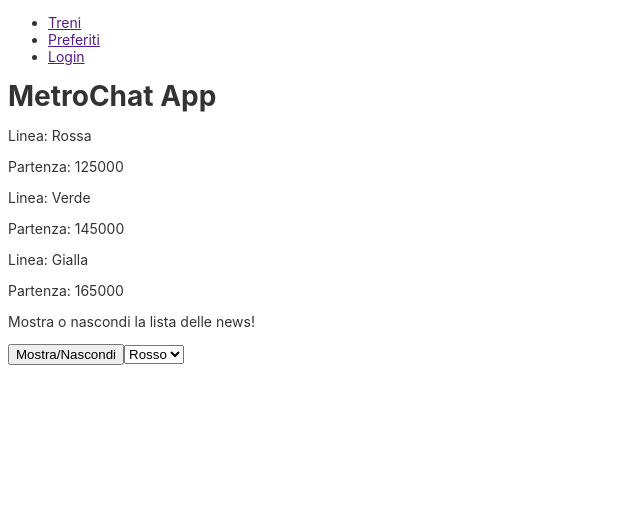
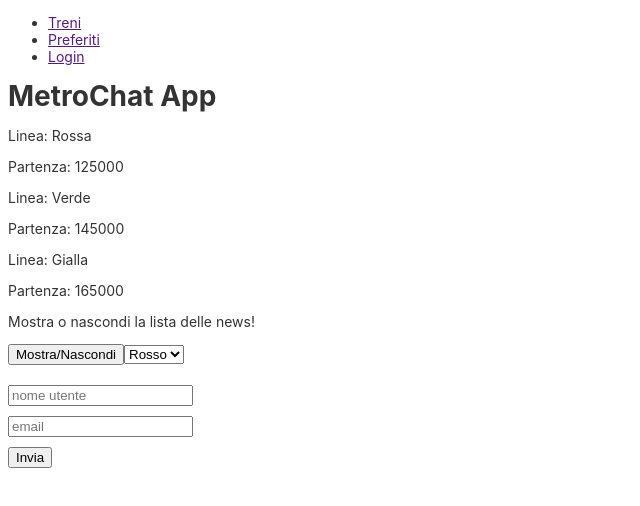
Before and after one commit to SimonaRoxanaNegri/MetroChat, an Angular app: page / in a window 1280 px wide. Shown: the top 506 px of the page, without its empty margins (0-640 px from the left). Built offline with nearby package versions, Linux system fonts and the light colour scheme.

Commit message:
creato un reactive form

```diff
--- a/src/app/app.module.ts
+++ b/src/app/app.module.ts
@@ -7,6 +7,7 @@ import { TreniComponent } from './treni/treni.component';
 import { MmssPipe } from './mmss.pipe';
 import { ListanewsComponent } from './listanews/listanews.component';
 import { MetroComponent } from './metro/metro.component';
+import { FormsModule, ReactiveFormsModule } from '@angular/forms';
 
 @NgModule({
   declarations: [
@@ -18,7 +19,9 @@ import { MetroComponent } from './metro/metro.component';
     MetroComponent
   ],
   imports: [
-    BrowserModule
+    BrowserModule,
+    FormsModule,
+    ReactiveFormsModule
   ],
   providers: [],
   bootstrap: [AppComponent]
--- a/src/app/listanews/listanews.component.html
+++ b/src/app/listanews/listanews.component.html
@@ -14,3 +14,13 @@
   <option value="1">Rosso</option>
   <option value="2">Blu</option>
 </select>
+
+<form style="margin-top: 20px;" (ngSubmit)="send()" [formGroup]="form">
+  <div style="margin-top: 10px;">
+    <input type="text" id="exampleInputUsername" placeholder="nome utente" formControlName="username">
+  </div>
+  <div style="margin-top: 10px;">
+    <input type="email" id="exampleInputEmail" placeholder="email" formControlName="email">
+  </div>
+  <button type="submit" style="margin-top: 10px;">Invia</button>
+</form>
--- a/src/app/listanews/listanews.component.ts
+++ b/src/app/listanews/listanews.component.ts
@@ -1,5 +1,6 @@
 import { getLocaleDateFormat } from '@angular/common';
 import { Component, Input } from '@angular/core';
+import { FormBuilder, FormGroup, Validators } from '@angular/forms';
 import { News } from './../model/news.model';
 @Component({
   selector: 'ca-listanews',
@@ -14,8 +15,9 @@ export class ListanewsComponent {
   showHidden: boolean = false;
   today: Date;
   color: string;
+  form: FormGroup;
 
-  constructor() {
+  constructor(public fb: FormBuilder) {
     this.listanews = [
       {
         id: 1,
@@ -30,6 +32,10 @@ export class ListanewsComponent {
     ];
     this.today = new Date();
     this.color = 'black';
+    this.form = fb.group({
+      'username': ['', Validators.required],
+      'email': ['']
+    });
   }
 
   dettaglio(id: number) {
@@ -50,4 +56,12 @@ export class ListanewsComponent {
       return this.color = 'black'
     }
   }
+
+  send(): void {
+    if (!this.form.valid) {
+      alert('compilare tutti i campi obbligatori!');
+      return;
+    }
+    alert('registrazione avvenuta con successo!')
+  }
 }
```
